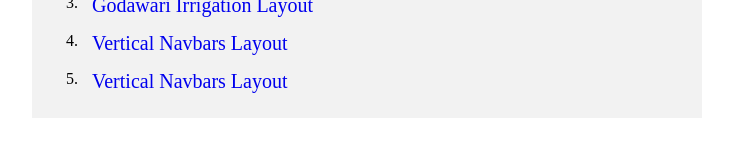
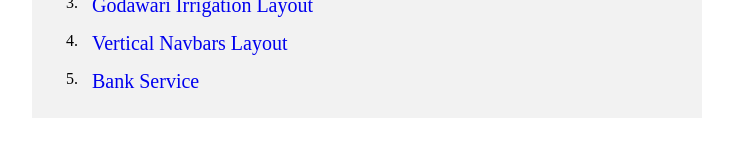
Before and after one commit to RukayaBanu/html, a plain HTML site: page index.html in a window 1280 px wide. Shown: the part 212-368 px from the top of the page, without its empty margins (273-1006 px from the left). Drawn offline with Linux system fonts and the light colour scheme.

Commit message:
all task

```diff
--- a/index.html
+++ b/index.html
@@ -45,7 +45,7 @@ ul li span {
 		<li><a href="./task2/index.html">Vidarbha Irrigation Layout</a>  </li>
 		<li><a href="./task3/index.html">Godawari Irrigation Layout</a>  </li>
 		<li><a href="./task4/index.html">Vertical Navbars Layout</a>  </li>
-		<li><a href="./task5/index.html">Vertical Navbars Layout</a>  </li>
+		<li><a href="./task5/index.html">Bank Service</a>  </li>
 		</ul>
 	</body>
 </html>
```
